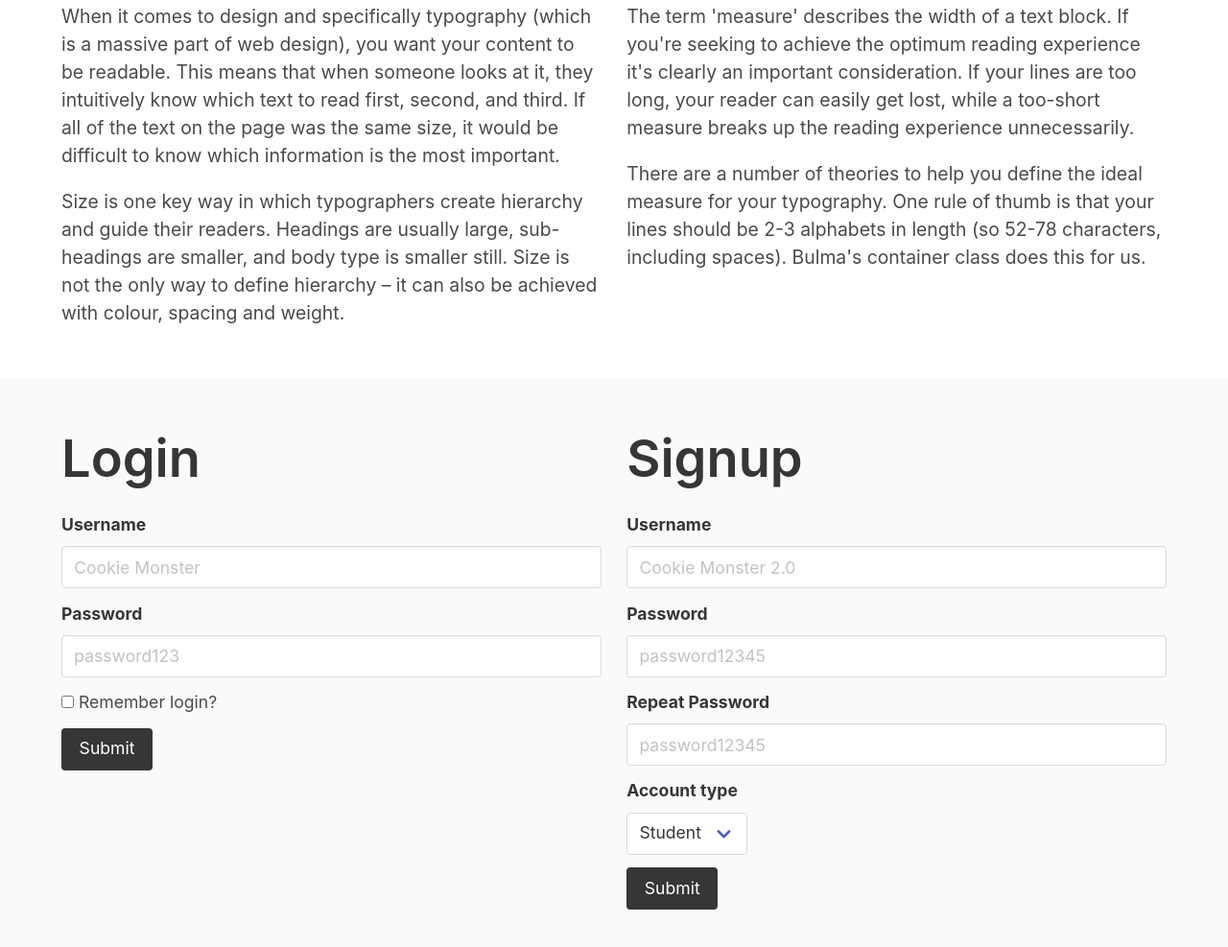
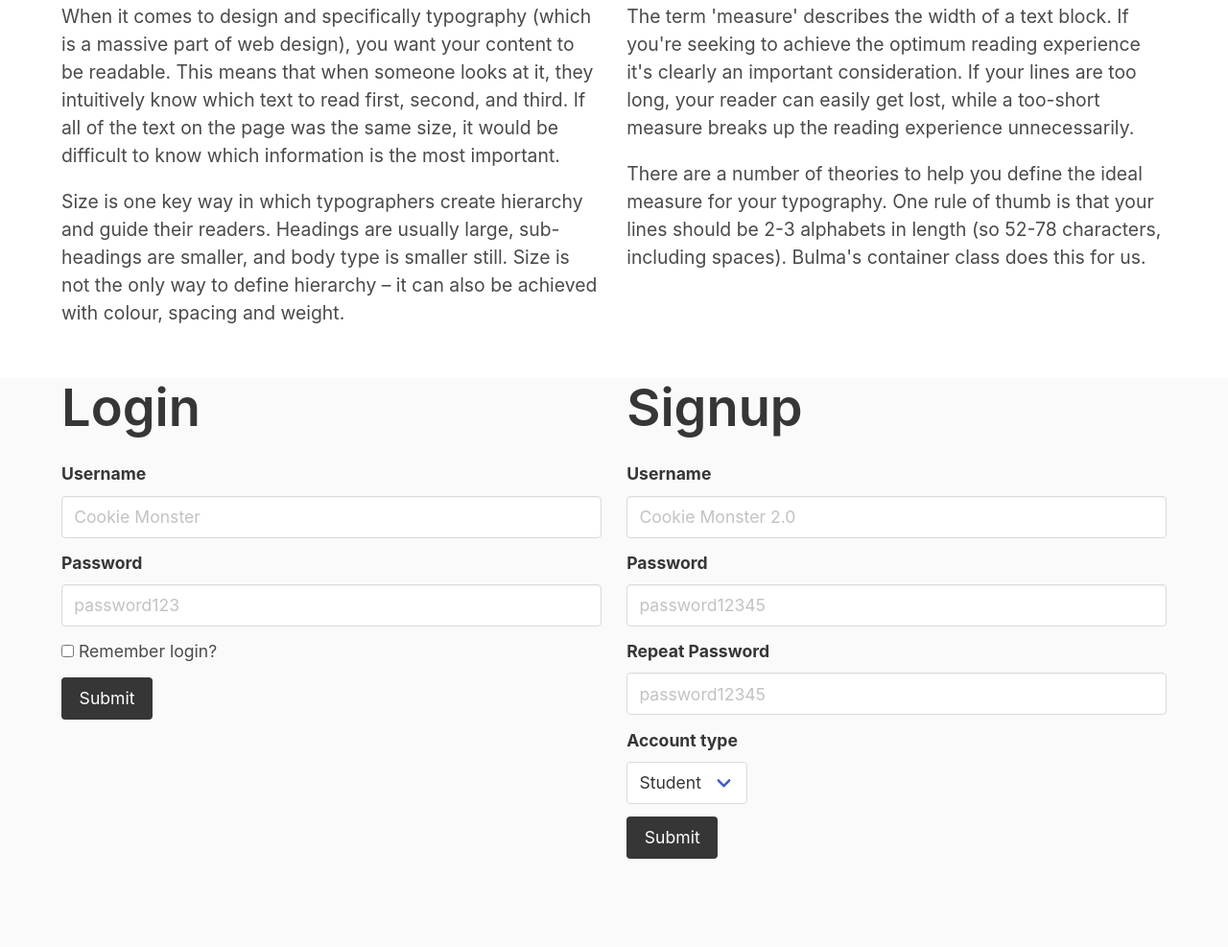
Before and after one commit to jdmar3-comp426/a02-simmiagarwal, a website: page index.html in a window 1280 px wide. Shown: the part 3461-4448 px from the top of the page at 96% size. After the commit the page ends 4369 px from the top, so only its background shows below. Drawn offline with nearby package versions, Linux system fonts and the light colour scheme; a web font is replaced by a local one.

Commit message:
all other changes

```diff
--- a/index.html
+++ b/index.html
@@ -151,7 +151,7 @@
         </div>
     </div>
 </section>
-<section class="hero-body">
+<section class="container">
     <div class="container">
         <div class="columns">
             <div class="column">
@@ -178,7 +178,7 @@
                         </div>
                     </div>
                     <div class="field">
-                        <div class="content">
+                        <div class="control">
                             <button class="button is-dark" type="submit">Submit</button>
                         </div>
                     </div>
```
